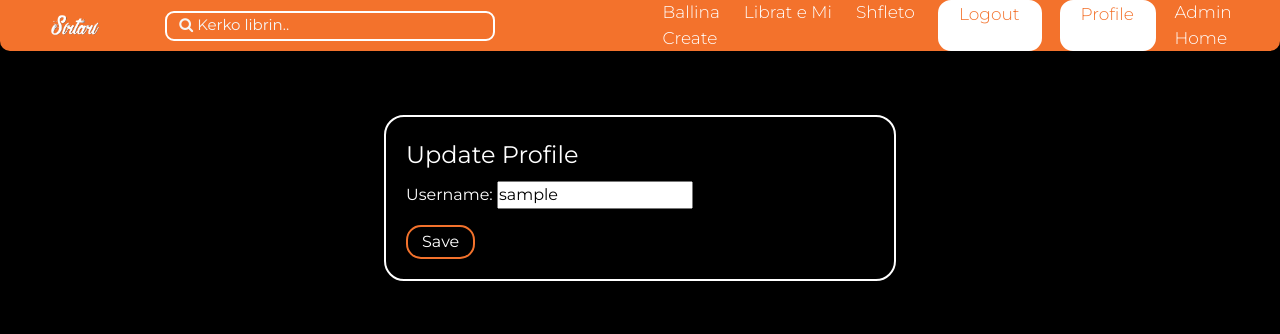
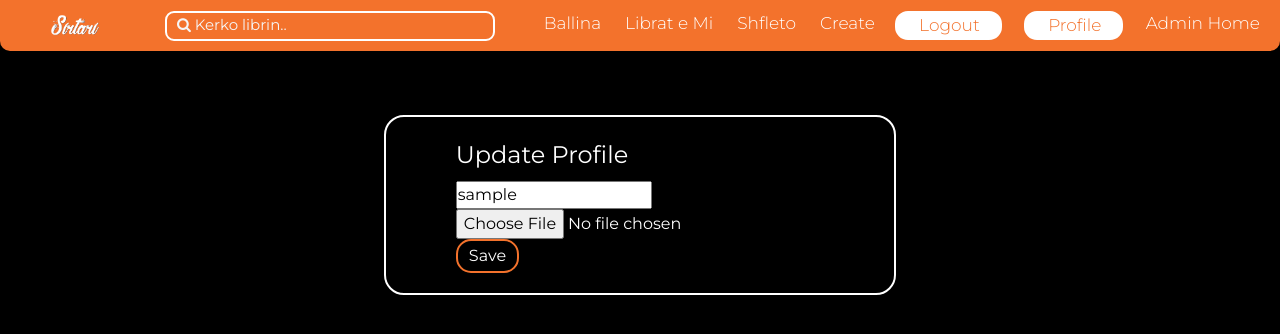
Before and after one commit to starlabs-pip6/biblioteka_ime, a Django app: page /profile/update/ in a window 1280 px wide. Shown: the top 334 px of the page. Run offline with Django 3.2, Linux system fonts and the light colour scheme; the visitor is signed in with stand-in values (Sample User, id 1).

Commit message:
new: connect profile image to database and show it

```diff
--- a/libri_im/templates/libri_im/profile_page.html
+++ b/libri_im/templates/libri_im/profile_page.html
@@ -7,10 +7,12 @@
 </style>
 <div class="myprofile">
     <div class="myprofileDiv">
+         <img src="{{ object.profileImg.url }}" width="200" height="auto"alt="noImg">
         <p>Username:  {{ object.username }}</p>
         <p>Email:  {{ object.email }}</p>
         <p>Joined date:  {{ object.date_joined }}</p>
         <p>Last logged in date:  {{ object.last_login }}</p>
+
         <a href="{% url 'profile_page_update' %}" class="mybutton a_meshume" >Modifiko</a>
     </div>
 </div>
--- a/libri_im/templates/libri_im/profile_page_update.html
+++ b/libri_im/templates/libri_im/profile_page_update.html
@@ -2,11 +2,13 @@
 
 <div class="myprofile">
     <div class="myprofileDiv">
-<form method="POST">
+<form method="POST" enctype="multipart/form-data">
   {% csrf_token %}
   <fieldset class="form-group">
     <legend>Update Profile</legend>
-    {{ form.as_p }}
+    <input type="text" name = "username" value="{{object.username}}">
+    <br>
+    <input type="file" name = "profileImg" id="profileImg">
   </fieldset>
   <div class="form-group">
     <button type="submit" class="mybutton">Save</button>
--- a/libri_im/views.py
+++ b/libri_im/views.py
@@ -216,7 +216,7 @@ class ProfilePageView(DetailView):
 
 class ProfileUpdateView(UpdateView):
     model = NewUser
-    fields = ['username']
+    fields = ['username','profileImg']
     template_name= 'libri_im/profile_page_update.html'
 
     def get_success_url(self):
--- a/static/libri_im/css/global.css
+++ b/static/libri_im/css/global.css
@@ -36,13 +36,17 @@
 
 .myprofile{
   margin-top:5%;
-  display: flex;
+   display: flex;
   align-items: center;
   justify-content: center;
 
 
 }
 .myprofileDiv{
+  display: flex;
+  align-items: center;
+  justify-content: center;
+  flex-direction: column;
   border-radius: 20px;
   border: 2px solid white;
   width:40%;
--- a/static/libri_im/css/main.css
+++ b/static/libri_im/css/main.css
@@ -22,7 +22,7 @@ body{
 }
 
 .kerkobar {
-  flex: 0.5;
+  flex: 0.4;
   display: flex;
   justify-content: flex-start;
   padding-left: 45px;
@@ -48,7 +48,7 @@ body{
 }
 
 .librat {
-  flex: 0.5;
+  flex: 0.6;
   display: flex;
   justify-content: flex-end;
 }
```
